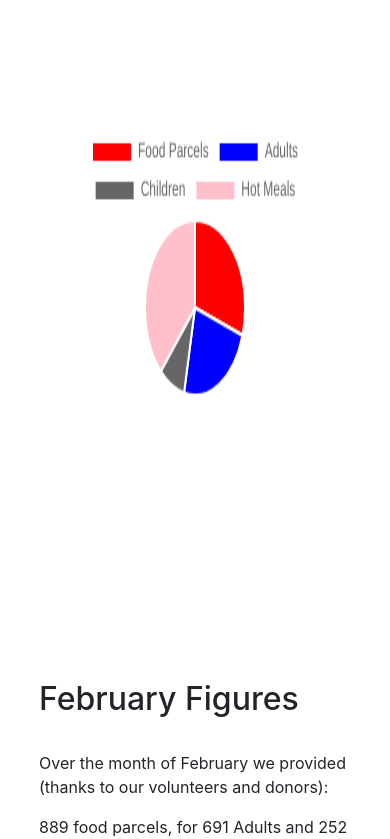
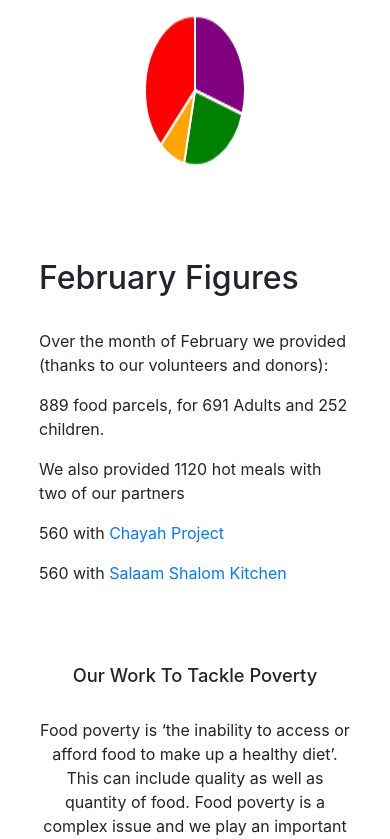
Before and after one commit to Bilal-Nadeem-Ahmed/Himmah, a Next.js app: page / in a window 390 px wide. Shown: the part 2110-2949 px from the top of the page. Built offline with nearby package versions, Linux system fonts and the light colour scheme.

Commit message:
optimising css

```diff
--- a/Components/chart/index.js
+++ b/Components/chart/index.js
@@ -9,7 +9,7 @@ export default function Chart () {
         datasets: [
           {
             data: [889, 691, 252, 1120],
-            backgroundColor: ['red','blue','yello','pink'],
+            backgroundColor: ['purple','green','orange','red'],
 
           }
         ]
--- a/styles/globals.css
+++ b/styles/globals.css
@@ -129,7 +129,7 @@ padding: 0%;
 
   }
   .white-bg{
-    height: 160vh;
+    height: 90vh;
     width: 100vw;
     display: flex;
     flex-direction: column;
@@ -144,13 +144,14 @@ padding: 0%;
     justify-content: center;
     align-items: center;
     flex-direction: column;
-    height: 70vh;
+    height: 50vh;
     width: 100vw;
    padding: 10%;
   }
   canvas{
-    min-height: 70vw;
-    min-width: 70vw;
+    min-height: 60vw;
+    /* min-width: auto; */
+    height: auto;
   }
  .cont{
    flex-direction: column;
@@ -166,14 +167,17 @@ padding: 0%;
    font-size: medium;
  }
  .cont{
-   height: 200vh;
+   min-height: 100vh;
+ }
+ .center{
+   margin: 10% 0;
  }
 }
 .cont{
   display:flex;
   justify-content: center;
   align-items: center;
-  height: 90vh;
+  height: 70vh;
 
 }
 .cont a{
@@ -234,3 +238,6 @@ padding: 0%;
   text-align: center;
 
 }
+h1{
+  text-align: center;
+}
```
